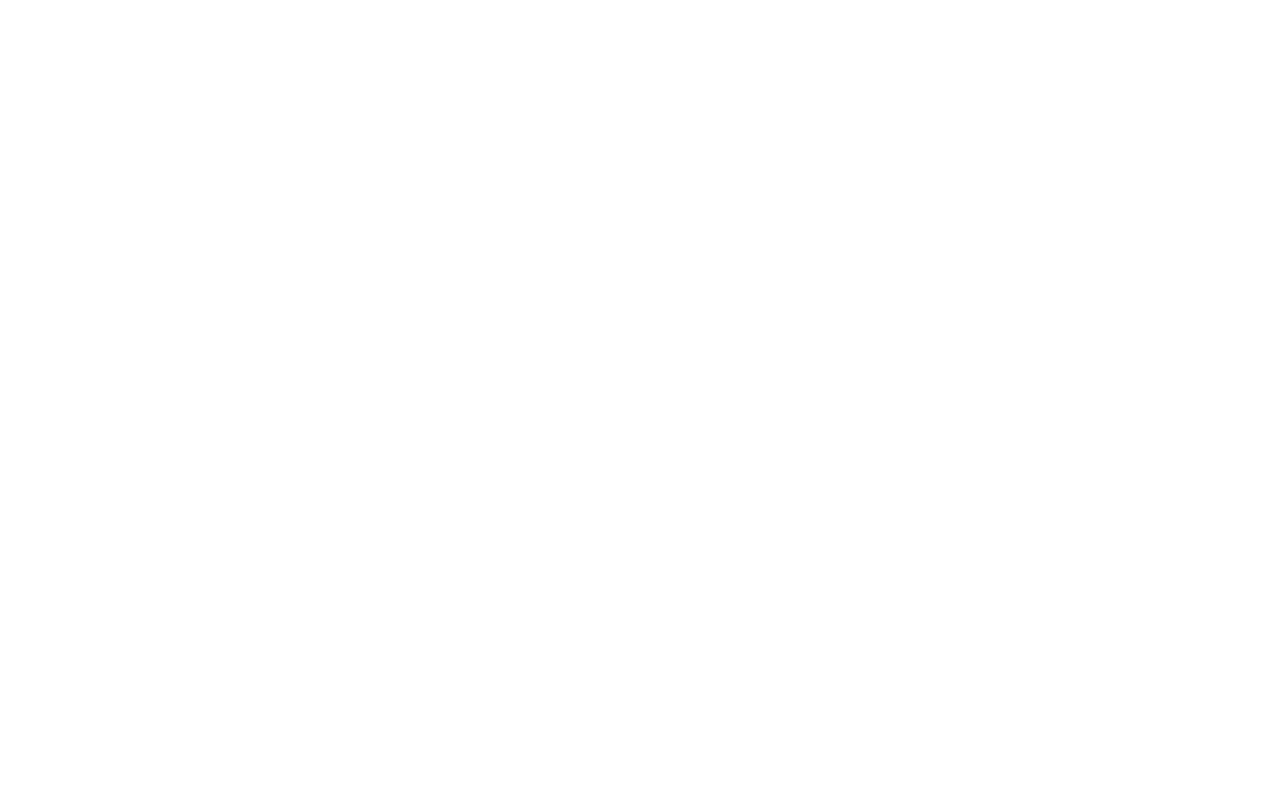
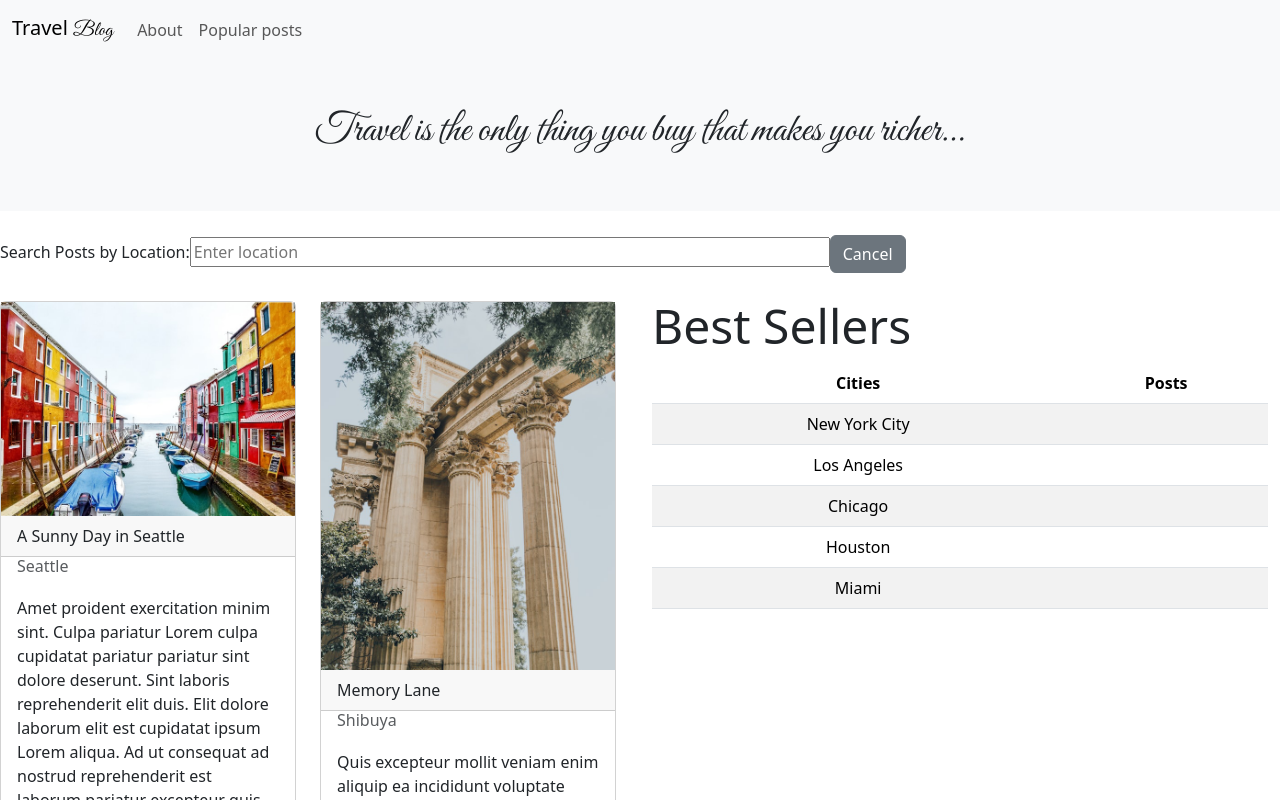
Before and after one commit to 9-5-pursuit/lab-intro-to-bootstrap-w-react, a React (Create React App) app: page / in a window 1280 px wide. Shown: the top 800 px of the page. Built offline with nearby package versions, Linux system fonts and the light colour scheme.

Commit message:
functions and styling

```diff
--- a/src/App.js
+++ b/src/App.js
@@ -1,8 +1,64 @@
 import postData from "./data/posts.json";
+import CardList from "./Components/CardList";
+import Table from "./Components/Table";
+import {useState} from 'react'
 
 function App() {
-  console.log(postData);
-  return <main></main>;
+
+  const [post, setPost] = useState(postData)
+  const [value, setValue] = useState("")
+
+  function handlePosts(posts) {
+    const inputstring = posts.target.value
+    setPost(post.filter(item => item.location.includes(inputstring)))
+    setValue(inputstring)
+  }
+  return <main>
+    <nav class="navbar navbar-expand-lg bg-body-tertiary">
+      <div class="container-fluid">
+        <a class="navbar-brand" href="#">Travel <span className="script-font">Blog</span></a>
+        <button class="navbar-toggler" type="button" data-bs-toggle="collapse" data-bs-target="#navbarNavDropdown" aria-controls="navbarNavDropdown" aria-expanded="false" aria-label="Toggle navigation">
+          <span class="navbar-toggler-icon"></span>
+        </button>
+        <div class="collapse navbar-collapse" id="navbarNavDropdown">
+          <ul class="navbar-nav">
+            <li class="nav-item">
+              <a class="nav-link" href="#">About</a>
+            </li>
+            <li class="nav-item">
+              <a class="nav-link" href="#">Popular posts</a>
+            </li>
+          </ul>
+        </div>
+      </div>
+    </nav>
+    <header class="bg-light text-dark py-5 d-none d-sm-block">
+      <div class="container text-center">
+        <h1 class="script-font">Travel is the only thing you buy that makes you richer...</h1>
+      </div>
+    </header>
+    <div className="py-4">
+      <form className="">
+        <label for="search" className="form-label">Search Posts by Location:</label>
+        <input type="text" value={value} className="d-inline w-50" id="search" placeholder="Enter location" onChange={(e) => handlePosts(e)}/>
+        <button type="click" className="btn btn-secondary" onClick={()=> setPost(postData)}>Cancel</button>
+      </form>
+    </div>
+
+    <div className="row">
+      <div className="container py-1 col-lg">
+        <div className="row row-cols-1 row-cols-md-2">
+          {post.map(item => (
+            <CardList key={item.id} cards={item} />
+          ))}
+        </div>
+      </div>
+      <div className="col-lg px-4">
+        <Table />
+      </div>
+    </div>
+
+  </main>;
 }
 
 export default App;
--- /dev/null
+++ b/src/Components/CardList.js
@@ -0,0 +1,30 @@
+import React from 'react';
+import burano from "../images/burano.jpg";
+import chicago from "../images/chicago.jpg";
+import dubai from "../images/dubai.jpg";
+import london from "../images/london.jpg";
+import porto from "../images/porto.jpg";
+import sanDiego from "../images/san-diego.jpg";
+import sanFrancisco from "../images/san-francisco.jpg";
+import seattle from "../images/seattle.jpg";
+import sevilla from "../images/sevilla.jpg";
+import shibuya from "../images/shibuya.jpg";
+
+const CardList = ({ cards }) => {
+    const nimages = [burano, chicago, dubai, london, porto, sanDiego, sanFrancisco, seattle, sevilla, shibuya]
+  return (
+    <div className="col-md-6">
+      <div className="card">
+        <img src={nimages[Math.floor(Math.random() * nimages.length)]} className='img-fluid' alt='city'/>
+        <div className="card-header">{cards.title}</div>
+        <h6 class="card-subtitle px-3 py-1 text-muted">{cards.location}</h6>
+        <div className="card-body">
+          <p className="card-text">{cards.content}</p>
+          <a href="#" className="btn btn-primary">Learn More</a>
+        </div>
+      </div>
+    </div>
+  );
+};
+
+export default CardList;
--- /dev/null
+++ b/src/Components/Table.js
@@ -0,0 +1,42 @@
+export default function Table() {
+    // <!-- ************************** -->
+    // <!-- Best Sellers table -->
+    // <!-- set class display-5 on h3 -->
+    // <!-- Set classes table table-striped table-hover text-center on table -->
+    // <!-- ************************** -->
+    return (
+      <>
+        <h3 className="display-5">Best Sellers</h3>
+        <table className="table table-striped table-hover text-center">
+        <thead>
+      <tr>
+        <th>Cities</th>
+        <th>Posts</th>
+      </tr>
+    </thead>
+    <tbody>
+      <tr>
+        <td>New York City</td>
+        <td></td>
+      </tr>
+      <tr>
+        <td>Los Angeles</td>
+        <td></td>
+      </tr>
+      <tr>
+        <td>Chicago</td>
+        <td></td>
+      </tr>
+      <tr>
+        <td>Houston</td>
+        <td></td>
+      </tr>
+      <tr>
+        <td>Miami</td>
+        <td></td>
+      </tr>
+    </tbody>
+        </table>
+      </>
+    );
+  }
```
Also changed, not shown: 1 other file (tests, documents, lock files or other folders).
